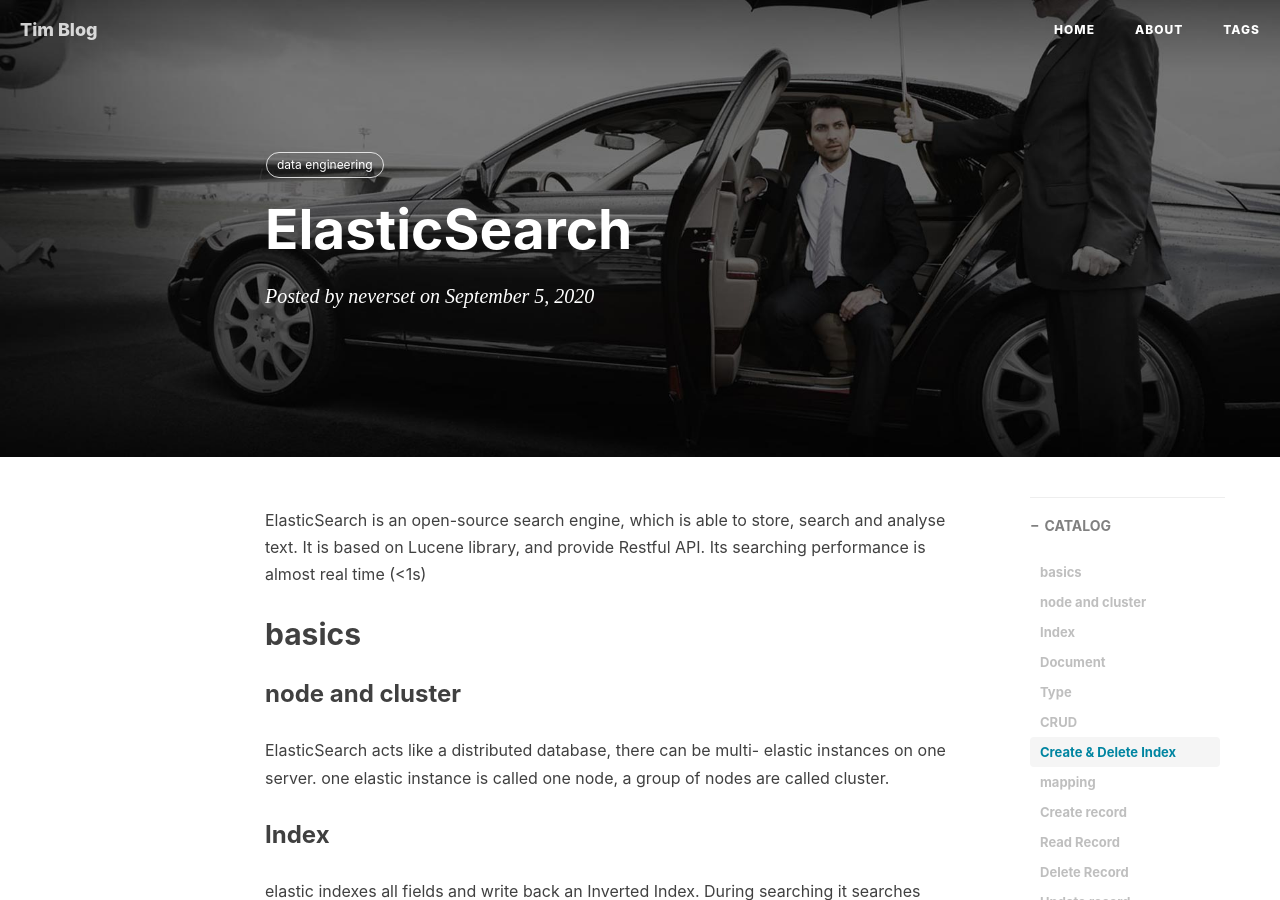
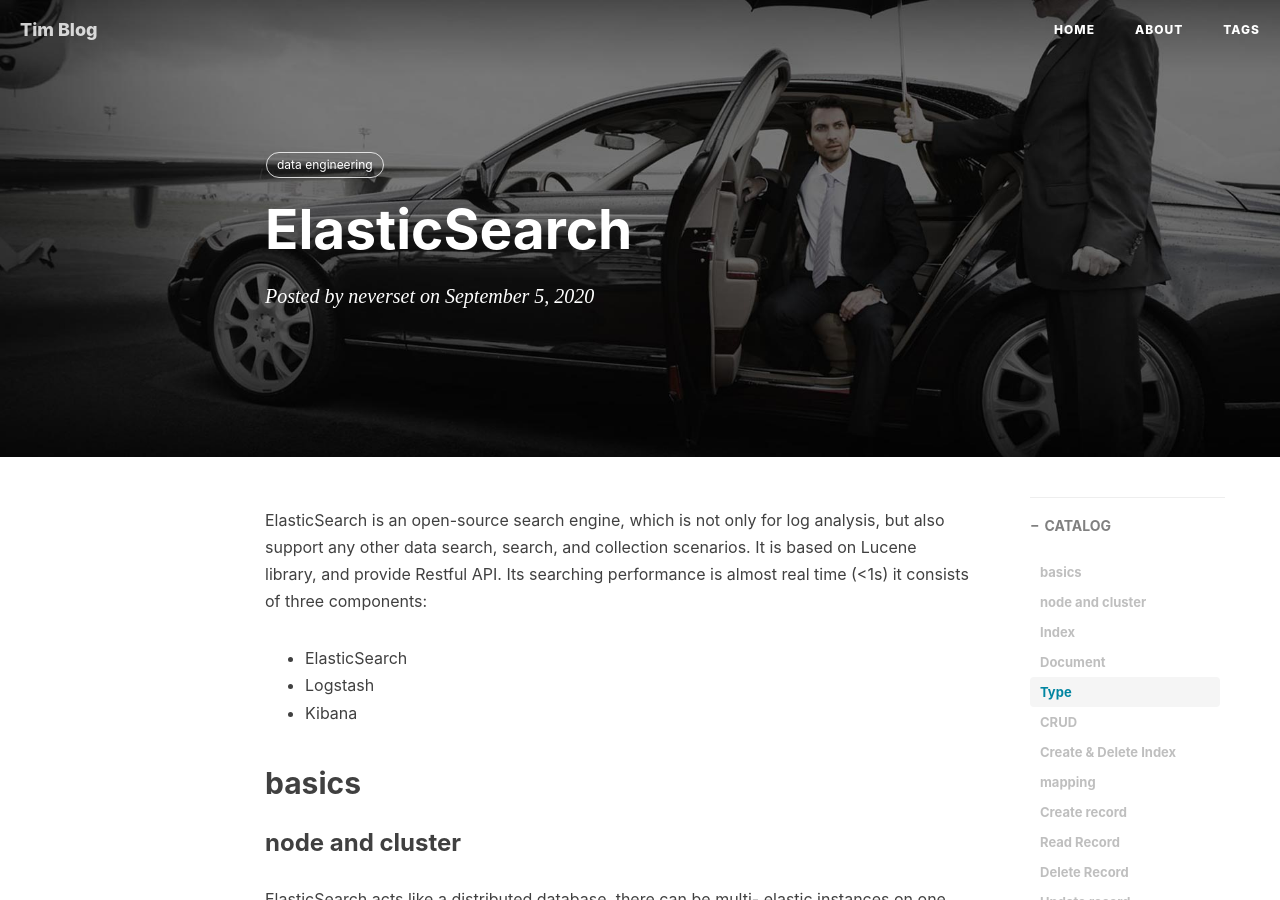
Before and after one commit to neverset123/YWHome, a Jekyll site: the page built from _posts/2020-09-05-ElasticSearch.md, in a window 1280 px wide and 900 px high. Built offline with Jekyll 4.4.1, drawn with Linux system fonts in a browser that asks for light colours; nearby versions of some CDN libraries; comment, search, counter and statistics services are not loaded.

Commit message:
Interpretation ML

```diff
--- a/_posts/2020-09-05-ElasticSearch.md
+++ b/_posts/2020-09-05-ElasticSearch.md
@@ -10,7 +10,11 @@
     - data engineering
 ---
 
-ElasticSearch is an open-source search engine, which is able to store, search and analyse text. It is based on Lucene library, and provide Restful API. Its searching performance is almost real time (<1s)
+ElasticSearch is an open-source search engine, which is not only for log analysis, but also support any other data search, search, and collection scenarios. It is based on Lucene library, and provide Restful API. Its searching performance is almost real time (<1s)
+it consists of three components:
+* ElasticSearch
+* Logstash
+* Kibana
 
 ## basics
 ### node and cluster
```
Also changed, not shown: _posts/2020-04-26-TensorFlow Random Forest.md (+1 -0 lines), _posts/2020-10-24-Machine Learning Interpretability.md (+5 -2 lines).
